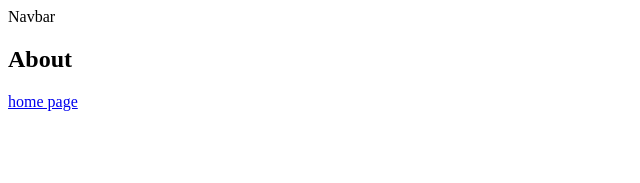
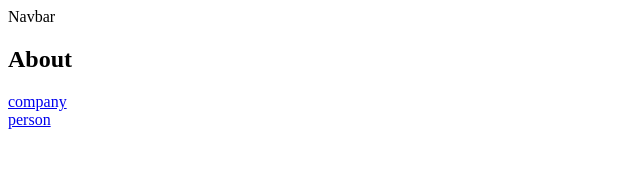
Before and after one commit to priyak1203/react-libraries, a React (Vite) app in the folder 07-MixMaster-ReactRouterDom/: page /about in a window 1280 px wide. Shown: the top 183 px of the page, without its empty margins (0-640 px from the left). Built offline with nearby package versions, Linux system fonts and the light colour scheme.

Commit message:
complex nested routes

```diff
--- a/07-MixMaster-ReactRouterDom/src/pages/About.jsx
+++ b/07-MixMaster-ReactRouterDom/src/pages/About.jsx
@@ -1,10 +1,13 @@
-import { Link } from 'react-router-dom';
+import { Link, Outlet } from 'react-router-dom';
 
 const About = () => {
   return (
     <div>
       <h2>About</h2>
-      <Link to="/">home page</Link>
+      <Link to="company">company</Link>
+      <br />
+      <Link to="person">person</Link>
+      <Outlet />
     </div>
   );
 };
```
Also changed, not shown: 07-MixMaster-ReactRouterDom/src/App.jsx (+8 -1 lines).
